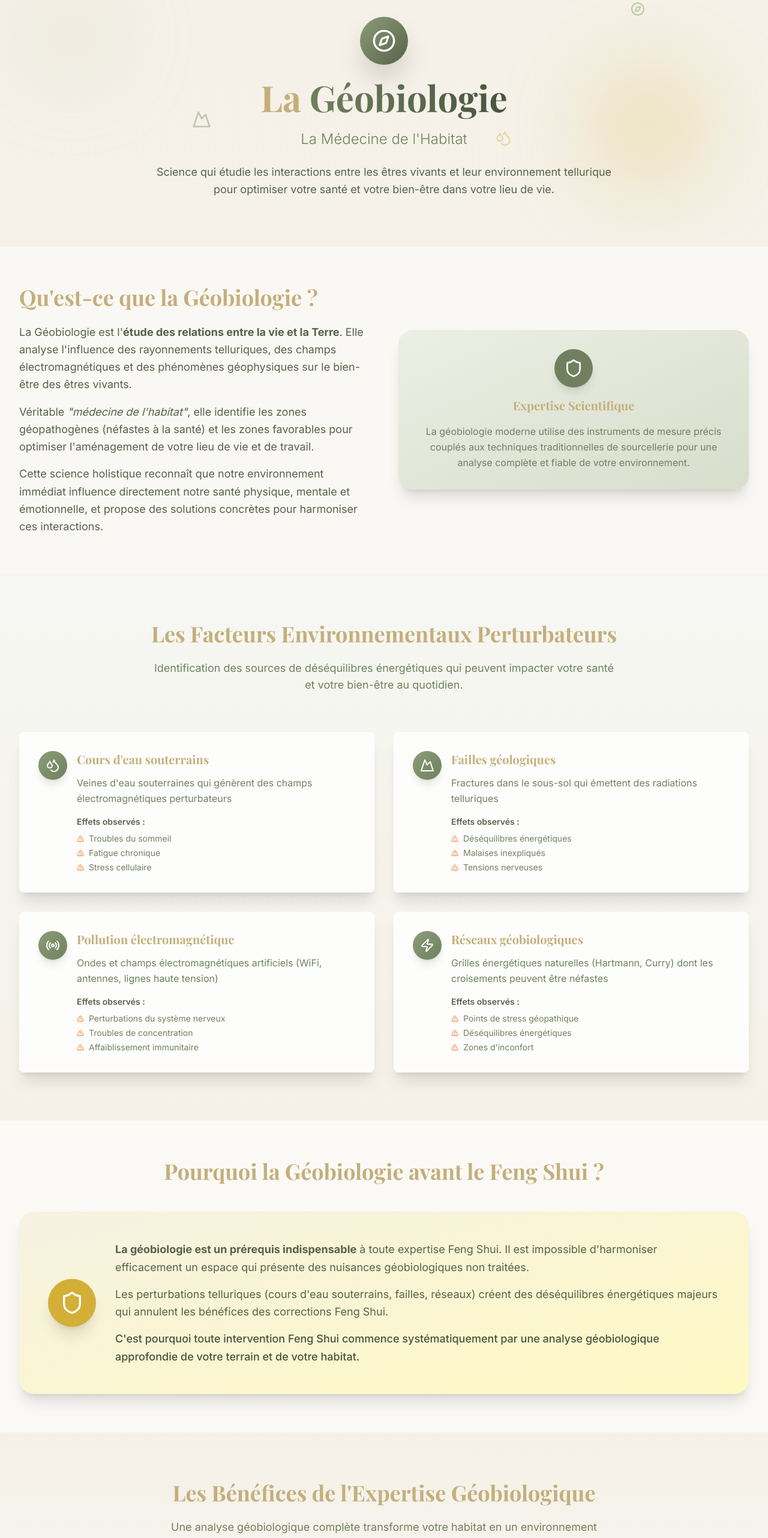
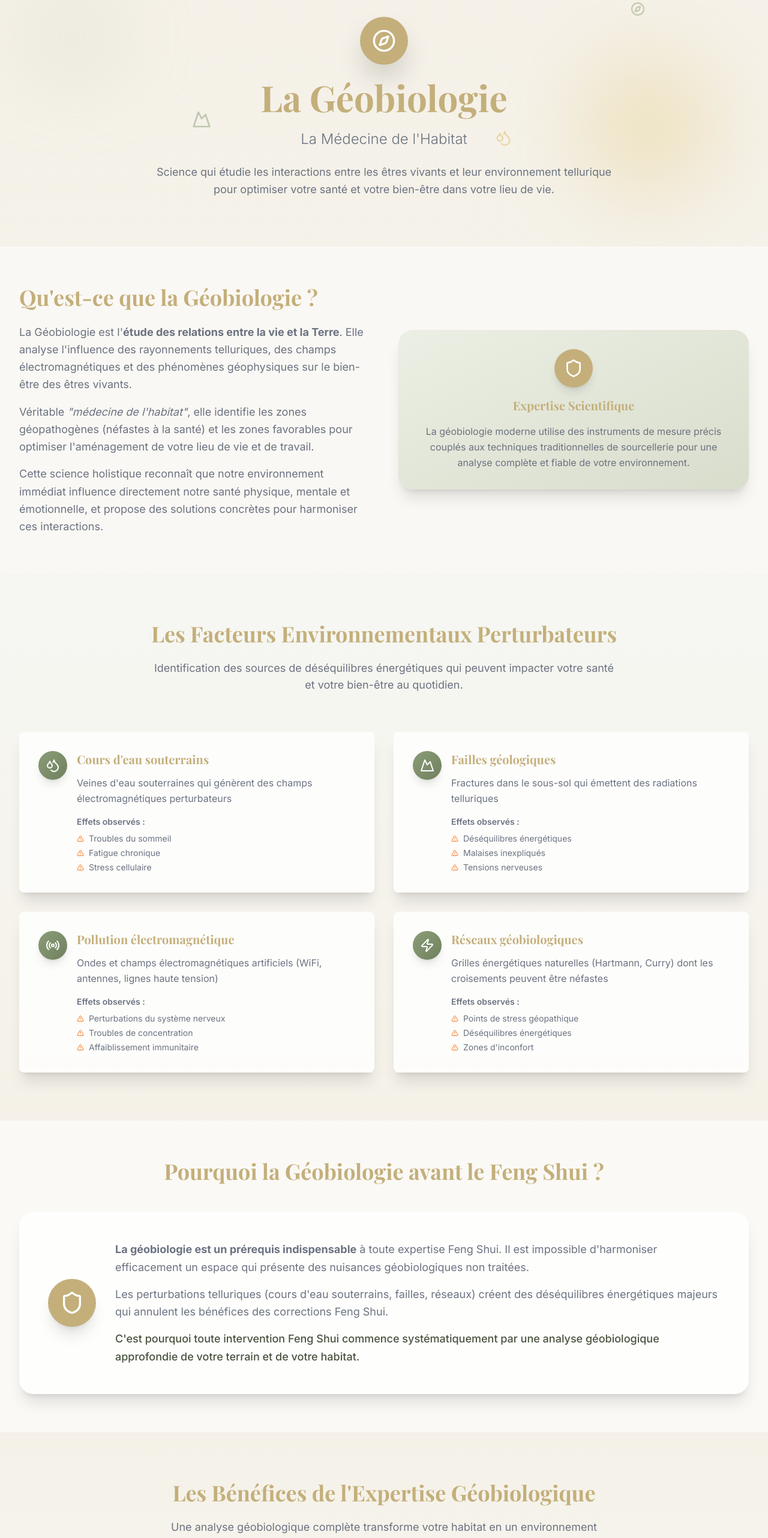
Before and after one commit to Timothee-alt/sensdelharmonie, a Next.js app: page /geobiologie in a window 1280 px wide. Shown: the part 100-2664 px from the top of the page at 60% size. Built offline with nearby package versions, Linux system fonts and the light colour scheme; a web font is replaced by a local one.

Commit message:
Charte Géobiologie

```diff
--- a/components/pages/GeobiologyContent.tsx
+++ b/components/pages/GeobiologyContent.tsx
@@ -184,20 +184,20 @@ export default function GeobiologyContent() {
             className="space-y-6"
           >
             <div className="flex justify-center mb-6">
-              <div className="w-20 h-20 bg-gradient-to-br from-sage-500 to-sage-700 rounded-full flex items-center justify-center shadow-2xl">
+              <div className="w-20 h-20 bg-color rounded-full flex items-center justify-center shadow-2xl">
                 <Compass className="w-10 h-10 text-white" />
               </div>
             </div>
 
-            <h1 className="text-4xl md:text-6xl font-playfair font-bold text-sage-800 leading-tight title-color">
-              La <span className="text-transparent bg-gradient-to-r from-sage-600 to-sage-800 bg-clip-text">Géobiologie</span>
+            <h1 className="text-4xl md:text-6xl font-playfair font-bold  leading-tight title-color">
+              La <span className="title-color">Géobiologie</span>
             </h1>
 
-            <p className="text-xl md:text-2xl text-sage-600 font-light">
+            <p className="text-xl md:text-2xl text-gray-500 font-light">
               La Médecine de l'Habitat
             </p>
 
-            <p className="text-lg text-sage-700 max-w-3xl mx-auto leading-relaxed">
+            <p className="text-lg text-gray-500 max-w-3xl mx-auto leading-relaxed">
               Science qui étudie les interactions entre les êtres vivants et leur environnement
               tellurique pour optimiser votre santé et votre bien-être dans votre lieu de vie.
             </p>
@@ -215,10 +215,10 @@ export default function GeobiologyContent() {
               transition={{ duration: 0.8, delay: 0.1 }}
               className="space-y-6"
             >
-              <h2 className="text-3xl md:text-4xl font-playfair font-bold text-sage-800 title-color">
+              <h2 className="text-3xl md:text-4xl font-playfair font-bold text-gray-500 title-color">
                 Qu'est-ce que la Géobiologie ?
               </h2>
-              <div className="space-y-4 text-sage-700 leading-relaxed text-lg">
+              <div className="space-y-4 text-gray-500 leading-relaxed text-lg">
                 <p>
                   La Géobiologie est l'<strong>étude des relations entre la vie et la Terre</strong>.
                   Elle analyse l'influence des rayonnements telluriques, des champs
@@ -246,13 +246,13 @@ export default function GeobiologyContent() {
             >
               <div className="bg-gradient-to-br from-sage-100 to-sage-200 rounded-3xl p-8 shadow-xl">
                 <div className="text-center space-y-4">
-                  <div className="w-16 h-16 bg-sage-600 rounded-full flex items-center justify-center mx-auto shadow-lg">
+                  <div className="w-16 h-16 bg-color rounded-full flex items-center justify-center mx-auto shadow-lg">
                     <Shield className="w-8 h-8 text-white" />
                   </div>
                   <h3 className="text-xl font-playfair font-bold text-sage-800 title-color">
                     Expertise Scientifique
                   </h3>
-                  <p className="text-sage-600 leading-relaxed">
+                  <p className="text-gray-500 leading-relaxed">
                     La géobiologie moderne utilise des instruments de mesure précis
                     couplés aux techniques traditionnelles de sourcellerie pour une
                     analyse complète et fiable de votre environnement.
@@ -277,7 +277,7 @@ export default function GeobiologyContent() {
             <h2 className="text-3xl md:text-4xl font-playfair font-bold text-sage-800 mb-6 title-color">
               Les Facteurs Environnementaux Perturbateurs
             </h2>
-            <p className="text-lg text-sage-600 max-w-3xl mx-auto">
+            <p className="text-lg text-gray-500 max-w-3xl mx-auto">
               Identification des sources de déséquilibres énergétiques qui peuvent
               impacter votre santé et votre bien-être au quotidien.
             </p>
@@ -292,19 +292,19 @@ export default function GeobiologyContent() {
                       <factor.icon className="w-6 h-6 text-white" />
                     </div>
                     <div className="flex-1">
-                      <h3 className="text-xl font-playfair font-bold text-sage-800 mb-3 title-color">
+                      <h3 className="text-xl font-playfair font-bold text-gray-500 mb-3 title-color">
                         {factor.title}
                       </h3>
-                      <p className="text-sage-600 leading-relaxed mb-4">
+                      <p className="text-gray-500 leading-relaxed mb-4">
                         {factor.description}
                       </p>
                       <div className="space-y-2">
-                        <h4 className="font-semibold text-sage-700 text-sm title-color-underline">
+                        <h4 className="font-semibold text-gray-500 text-sm title-color-underline">
                           Effets observés :
                         </h4>
                         <ul className="space-y-1">
                           {factor.effects.map((effect, idx) => (
-                            <li key={idx} className="flex items-center text-sm text-sage-600">
+                            <li key={idx} className="flex items-center text-sm text-gray-500">
                               <AlertTriangle className="w-3 h-3 mr-2 text-orange-500 flex-shrink-0" />
                               {effect}
                             </li>
@@ -330,20 +330,20 @@ export default function GeobiologyContent() {
             viewport={{ once: true }}
             className="text-center mb-12"
           >
-            <h2 className="text-3xl md:text-4xl font-playfair font-bold text-sage-800 mb-6 title-color">
+            <h2 className="text-3xl md:text-4xl font-playfair font-bold text-gray-500 mb-6 title-color">
               Pourquoi la Géobiologie avant le Feng Shui ?
             </h2>
           </motion.div>
 
-          <div className="bg-gradient-to-br from-warm-gold/10 to-yellow-100 rounded-3xl p-8 md:p-12 shadow-xl">
+          <div className="bg-white/80 backdrop-blur-sm rounded-3xl p-8 md:p-12 shadow-xl">
             <div className="flex flex-col lg:flex-row items-center space-y-6 lg:space-y-0 lg:space-x-8">
               <div className="flex-shrink-0">
-                <div className="w-20 h-20 bg-warm-gold rounded-full flex items-center justify-center shadow-xl">
+                <div className="w-20 h-20 bg-color rounded-full flex items-center justify-center shadow-xl">
                   <Shield className="w-10 h-10 text-white" />
                 </div>
               </div>
 
-              <div className="flex-1 space-y-4 text-sage-700 leading-relaxed text-lg">
+              <div className="flex-1 space-y-4 text-gray-500 leading-relaxed text-lg">
                 <p>
                   <strong>La géobiologie est un prérequis indispensable</strong> à toute expertise
                   Feng Shui. Il est impossible d'harmoniser efficacement un espace qui présente
@@ -377,7 +377,7 @@ export default function GeobiologyContent() {
             <h2 className="text-3xl md:text-4xl font-playfair font-bold text-sage-800 mb-6 title-color">
               Les Bénéfices de l'Expertise Géobiologique
             </h2>
-            <p className="text-lg text-sage-600 max-w-3xl mx-auto">
+            <p className="text-lg text-gray-500 max-w-3xl mx-auto">
               Une analyse géobiologique complète transforme votre habitat en un
               environnement favorable à votre santé et à votre épanouissement.
             </p>
@@ -393,13 +393,13 @@ export default function GeobiologyContent() {
                 viewport={{ once: true }}
                 className="text-center"
               >
-                <div className="w-16 h-16 bg-gradient-to-br from-sage-500 to-sage-600 rounded-full flex items-center justify-center mx-auto mb-6 shadow-lg">
+                <div className="w-16 h-16 bg-color rounded-full flex items-center justify-center mx-auto mb-6 shadow-lg">
                   <benefit.icon className="w-8 h-8 text-white" />
                 </div>
-                <h3 className="text-xl font-playfair font-bold text-sage-800 mb-4 title-color">
+                <h3 className="text-xl font-playfair font-bold text-gray-500 mb-4 title-color">
                   {benefit.title}
                 </h3>
-                <p className="text-sage-600 leading-relaxed">
+                <p className="text-gray-500 leading-relaxed">
                   {benefit.description}
                 </p>
               </motion.div>
@@ -418,10 +418,10 @@ export default function GeobiologyContent() {
             viewport={{ once: true }}
             className="text-center mb-16"
           >
-            <h2 className="text-3xl md:text-4xl font-playfair font-bold text-sage-800 mb-6 title-color">
+            <h2 className="text-3xl md:text-4xl font-playfair font-bold mb-6 title-color">
               Processus d'Analyse Géobiologique
             </h2>
-            <p className="text-lg text-sage-600 max-w-3xl mx-auto">
+            <p className="text-lg text-gray-500 max-w-3xl mx-auto">
               Une méthodologie rigoureuse combinant techniques traditionnelles
               et instruments modernes pour une expertise complète de votre environnement.
             </p>
@@ -434,22 +434,22 @@ export default function GeobiologyContent() {
                   <CardContent className="p-8">
                     <div className="flex flex-col md:flex-row items-start space-y-4 md:space-y-0 md:space-x-8">
                       <div className="flex-shrink-0">
-                        <div className="w-16 h-16 bg-gradient-to-br from-sage-500 to-sage-600 rounded-full flex items-center justify-center shadow-lg">
+                        <div className="w-16 h-16 bg-color rounded-full flex items-center justify-center shadow-lg">
                           <span className="text-2xl font-bold text-white">{step.step}</span>
                         </div>
                       </div>
                       <div className="flex-1">
-                        <h3 className="text-2xl font-playfair font-bold text-sage-800 mb-3 title-color">
+                        <h3 className="text-2xl font-playfair font-bold mb-3 title-color">
                           {step.title}
                         </h3>
-                        <p className="text-sage-600 leading-relaxed text-lg mb-4">
+                        <p className="text-gray-500 leading-relaxed text-lg mb-4">
                           {step.description}
                         </p>
                         <div className="bg-sage-50 rounded-2xl p-4">
-                          <h4 className="font-semibold text-sage-700 mb-2 title-color-underline">
+                          <h4 className="font-semibold text-gray-500 mb-2 title-color-underline">
                             Outils et méthodes :
                           </h4>
-                          <p className="text-sage-600 text-sm">
+                          <p className="text-gray-500 text-sm">
                             {step.tools}
                           </p>
                         </div>
@@ -468,12 +468,12 @@ export default function GeobiologyContent() {
             viewport={{ once: true }}
             className="mt-16 text-center"
           >
-            <div className="bg-gradient-to-br from-sage-100 to-sage-200 rounded-3xl p-8 shadow-xl max-w-4xl mx-auto">
-              <CheckCircle className="w-12 h-12 text-sage-600 mx-auto mb-4" />
+            <div className="bg-white/80 backdrop-blur-sm rounded-3xl p-8 shadow-xl max-w-4xl mx-auto">
+              <CheckCircle className="w-12 h-12 title-color mx-auto mb-4" />
               <h3 className="text-2xl font-playfair font-bold text-sage-800 mb-4 title-color">
                 Rapport Détaillé et Solutions Concrètes
               </h3>
-              <p className="text-sage-600 leading-relaxed text-lg">
+              <p className="text-gray-500 leading-relaxed text-lg">
                 À l'issue de l'expertise, vous recevez un rapport complet avec cartographie
                 précise des perturbations détectées et recommandations personnalisées pour
                 optimiser votre habitat. Des solutions de corrections durables vous sont proposées.
@@ -494,10 +494,10 @@ export default function GeobiologyContent() {
               viewport={{ once: true }}
               className="space-y-6"
             >
-              <h2 className="text-3xl md:text-4xl font-playfair font-bold text-sage-800 title-color">
+              <h2 className="text-3xl md:text-4xl font-playfair font-bold  title-color">
                 Impact sur la Santé et le Bien-être
               </h2>
-              <div className="space-y-4 text-sage-700 leading-relaxed text-lg">
+              <div className="space-y-4 text-gray-500 leading-relaxed text-lg">
                 <p>
                   Les perturbations géobiologiques peuvent affecter notre organisme
                   de multiples façons : troubles du sommeil, fatigue chronique, stress
@@ -511,7 +511,7 @@ export default function GeobiologyContent() {
               </div>
 
               <div className="bg-white/80 rounded-2xl p-6 shadow-lg">
-                <h4 className="font-playfair font-bold text-sage-800 mb-3 title-color-underline">
+                <h4 className="font-playfair font-bold  mb-3 title-color-underline">
                   Signes d'alerte fréquents :
                 </h4>
                 <ul className="space-y-2">
@@ -522,8 +522,8 @@ export default function GeobiologyContent() {
                     'Nervosité, irritabilité sans cause apparente',
                     'Difficulté à récupérer après une maladie'
                   ].map((symptom, index) => (
-                    <li key={index} className="flex items-start text-sage-600">
-                      <AlertTriangle className="w-4 h-4 mr-2 text-orange-500 flex-shrink-0 mt-0.5" />
+                    <li key={index} className="flex items-start text-gray-500">
+                      <AlertTriangle className="w-4 h-4 mr-2 title-color flex-shrink-0 mt-0.5" />
                       {symptom}
                     </li>
                   ))}
@@ -538,18 +538,18 @@ export default function GeobiologyContent() {
               viewport={{ once: true }}
               className="relative"
             >
-              <div className="bg-gradient-to-br from-warm-gold/20 to-yellow-100 rounded-3xl p-8 shadow-xl text-center">
-                <Activity className="w-16 h-16 text-sage-600 mx-auto mb-6" />
+              <div className="bg-white/80 backdrop-blur-sm rounded-3xl p-8 shadow-xl text-center">
+                <Activity className="w-16 h-16 text-gray-500 mx-auto mb-6" />
                 <h3 className="text-2xl font-playfair font-bold text-sage-800 mb-4 title-color">
                   Optimisation du Lieu de Repos
                 </h3>
-                <p className="text-sage-600 leading-relaxed text-lg mb-6">
+                <p className="text-gray-500 leading-relaxed text-lg mb-6">
                   L'expertise géobiologique permet d'identifier les zones les plus
                   favorables pour placer votre lit et créer un environnement de repos optimal.
                 </p>
-                <div className="bg-white/70 rounded-2xl p-4">
-                  <h4 className="font-semibold text-sage-800 mb-2">Bénéfices d'un placement optimal :</h4>
-                  <ul className="text-sm text-sage-600 space-y-1">
+                <div className="rounded-2xl p-4">
+                  <h4 className="font-semibold text-gray-500 mb-2">Bénéfices d'un placement optimal :</h4>
+                  <ul className="text-sm text-gray-500 space-y-1">
                     <li>✓ Sommeil profond et réparateur</li>
                     <li>✓ Réveil naturel et énergisant</li>
                     <li>✓ Meilleure résistance aux maladies</li>
@@ -563,7 +563,7 @@ export default function GeobiologyContent() {
       </section>
 
       {/* CTA Section */}
-      <section className="py-20 bg-gradient-to-br from-sage-600 to-sage-700">
+      <section className="py-20 bg-gradient-to-br from-sage-50 to-cream/50">
         <div className="max-w-4xl mx-auto px-4 sm:px-6 lg:px-8 text-center">
           <motion.div
             initial={{ opacity: 0, y: 30 }}
@@ -572,16 +572,16 @@ export default function GeobiologyContent() {
             viewport={{ once: true }}
             className="space-y-8"
           >
-            <h2 className="text-3xl md:text-4xl font-playfair font-bold text-white">
+            <h2 className="text-3xl md:text-4xl font-playfair font-bold title-color">
               Optimisez votre environnement de vie
             </h2>
-            <p className="text-xl text-sage-100 leading-relaxed">
+            <p className="text-xl text-gray-500 leading-relaxed">
               Découvrez les secrets énergétiques de votre habitat et transformez
               votre lieu de vie en un sanctuaire de santé et de bien-être.
             </p>
 
-            <div className="bg-warm-gold/20 rounded-2xl p-6 mb-8">
-              <div className="flex flex-col md:flex-row items-center justify-center space-y-2 md:space-y-0 md:space-x-4 text-sage-100">
+            <div className="bg-white/80 backdrop-blur-sm rounded-2xl p-6 mb-8">
+              <div className="flex flex-col md:flex-row items-center justify-center space-y-2 md:space-y-0 md:space-x-4 text-gray-500">
                 <CheckCircle className="w-5 h-5" />
                 <span className="font-medium text-center md:text-left">
                   Analyse géobiologique complète • Rapport détaillé • Solutions personnalisées
@@ -593,7 +593,7 @@ export default function GeobiologyContent() {
               <Button
                 asChild
                 size="lg"
-                className="bg-warm-gold hover:bg-yellow-600 text-sage-900 px-8 py-4 rounded-full text-lg font-semibold shadow-xl hover:shadow-2xl transform hover:scale-105 transition-all duration-200"
+                className="bg-color hover:bg-yellow-600 text-white px-8 py-4 rounded-full text-lg font-semibold shadow-xl hover:shadow-2xl transform hover:scale-105 transition-all duration-200"
               >
                 <Link href="/contact" className="flex items-center">
                   Demander une Expertise
@@ -604,8 +604,8 @@ export default function GeobiologyContent() {
               <Button
                 asChild
                 variant="outline"
-                size="lg"
-                className="border-2 border-sage-200 text-sage-400 hover:bg-sage-200 hover:text-sage-900 px-8 py-4 rounded-full text-lg font-semibold"
+                  size="lg"
+                  className="border-2 border-color text-gray-500 hover:bg-color hover:scale-105 transition-all duration-200 px-8 py-4 rounded-full text-lg font-semibold"
               >
                 <Link href="/feng-shui">
                   Découvrir le Feng Shui Tibétain
@@ -613,7 +613,7 @@ export default function GeobiologyContent() {
               </Button>
             </div>
 
-            <p className="text-sage-200 text-lg">
+            <p className="text-gray-500 text-lg">
               Devis personnalisé gratuit et sans engagement
             </p>
           </motion.div>
```
